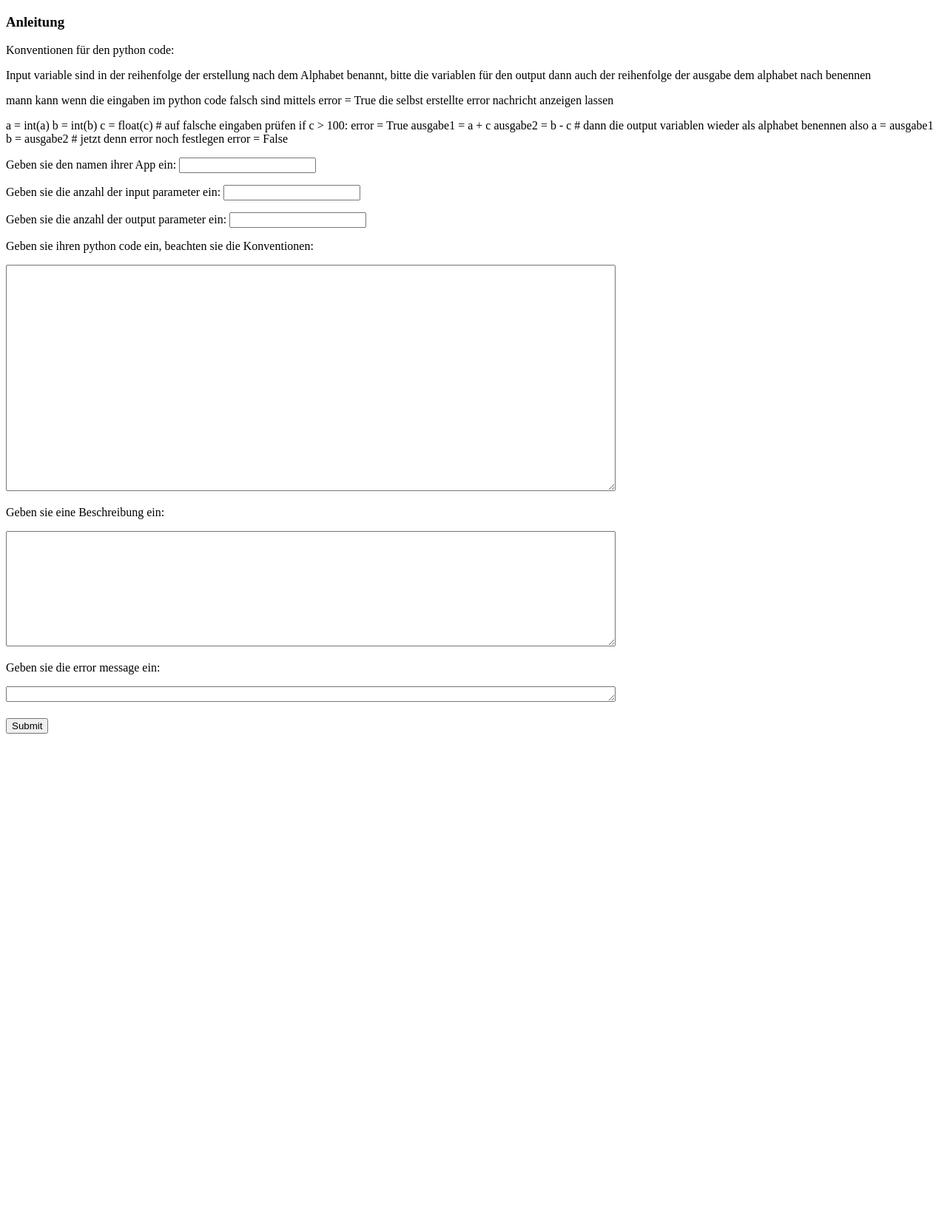
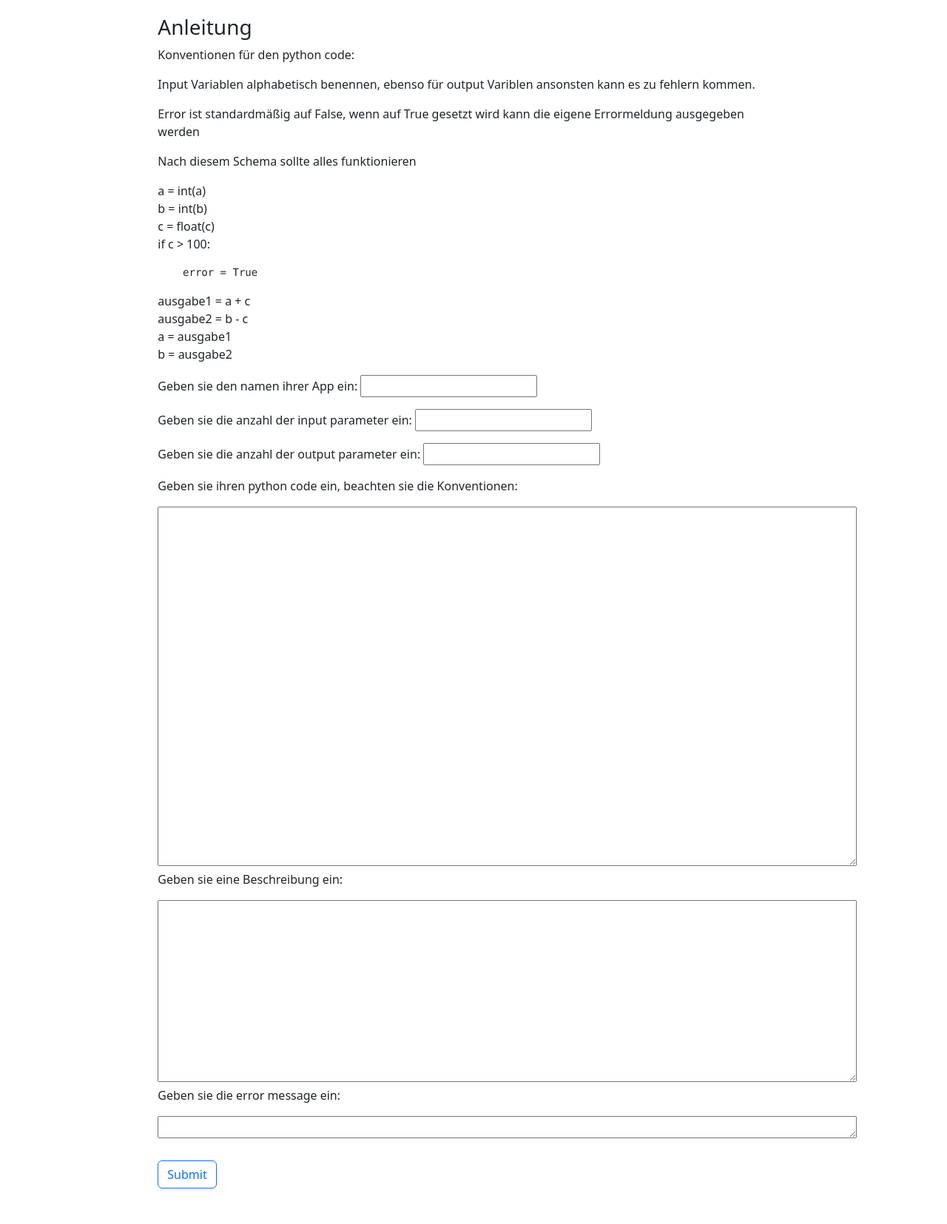
Before and after one commit to PaulAndert/Toolbox, a Django app: page /create/ in a window 1280 px wide. Shown: the whole page at 74% size. Before the commit the page ends 992 px from the top, so only its background shows below. Run offline with Django 4.2, Linux system fonts and the light colour scheme; some libraries are stand-ins or nearby versions.

Commit message:
Konventionen angepasst

```diff
--- a/Toolbox/app/views.py
+++ b/Toolbox/app/views.py
@@ -173,6 +173,8 @@ def select_function(request, pk=None):
         for i in range(1, function.inputanzahl + 1):
             values += alphabet[i] + " = '" + (request.POST[alphabet[i]]) + "'\n"
 
+        values += 'error = False \n'
+
         loc = {}
 
         print(values + function.functionname)
--- a/Toolbox/templates/app/create.html
+++ b/Toolbox/templates/app/create.html
@@ -1,30 +1,28 @@
 <!DOCTYPE html>
 <html lang="en">
 <head>
+    <link href="https://cdn.jsdelivr.net/npm/bootstrap@5.2.0-beta1/dist/css/bootstrap.min.css" rel="stylesheet" integrity="sha384-0evHe/X+R7YkIZDRvuzKMRqM+OrBnVFBL6DOitfPri4tjfHxaWutUpFmBp4vmVor" crossorigin="anonymous">
     <meta charset="UTF-8">
-    <title>Title</title>
+    <title>Create</title>
 </head>
 <body>
-<h3>Anleitung</h3>
-<p>Konventionen für den python code:</p>
-<p>Input variable sind in der reihenfolge der erstellung nach dem Alphabet benannt,
-    bitte die variablen für den output dann auch der reihenfolge der ausgabe dem alphabet nach benennen</p>
-<p>mann kann wenn die eingaben im python code falsch sind mittels
-    error = True die selbst erstellte error nachricht anzeigen lassen</p>
+<script src="https://cdn.jsdelivr.net/npm/bootstrap@5.2.0-beta1/dist/js/bootstrap.bundle.min.js" integrity="sha384-pprn3073KE6tl6bjs2QrFaJGz5/SUsLqktiwsUTF55Jfv3qYSDhgCecCxMW52nD2" crossorigin="anonymous"></script>
+<div class="col-8 mx-auto">
+<h3 style="margin-top: 20px">Anleitung</h3>
+<p>Konventionen für den python code:<br></p>
+    <p>Input Variablen alphabetisch benennen, ebenso für output Variblen ansonsten kann es zu fehlern kommen.<br></p>
+<p>Error ist standardmäßig auf False, wenn auf True gesetzt wird kann die eigene Errormeldung ausgegeben werden <br></p>
+<p>Nach diesem Schema sollte alles funktionieren</p>
 <p>
-    a = int(a)
-    b = int(b)
-    c = float(c)
-    # auf falsche eingaben prüfen
-    if c > 100:
-    error = True
-    ausgabe1 = a + c
-    ausgabe2 = b - c
-    # dann die output variablen wieder als alphabet benennen also
-    a = ausgabe1
-    b = ausgabe2
-    # jetzt denn error noch festlegen
-    error = False
+    a = int(a) <br>
+    b = int(b) <br>
+    c = float(c) <br>
+    if c > 100: <pre>
+    error = True </pre>
+    ausgabe1 = a + c <br>
+    ausgabe2 = b - c <br>
+    a = ausgabe1 <br>
+    b = ausgabe2 <br>
 </p>
 
 <form action="next" method="post">
@@ -47,6 +45,6 @@
     <br>
 
 </form>
-
+</div>
 </body>
 </html>
```
Also changed, not shown: Toolbox/db.sqlite3.
